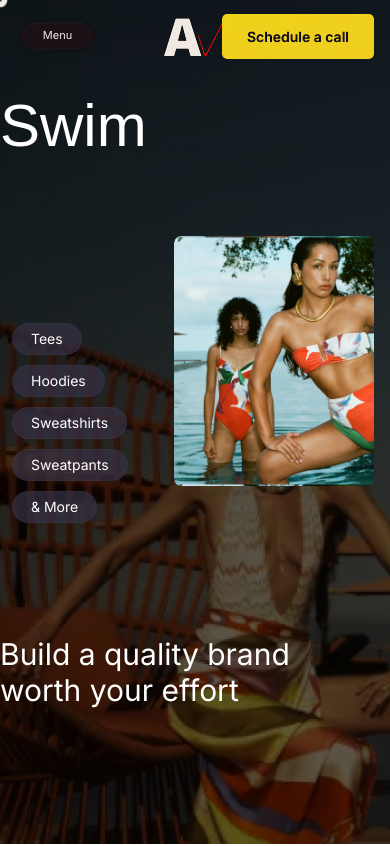
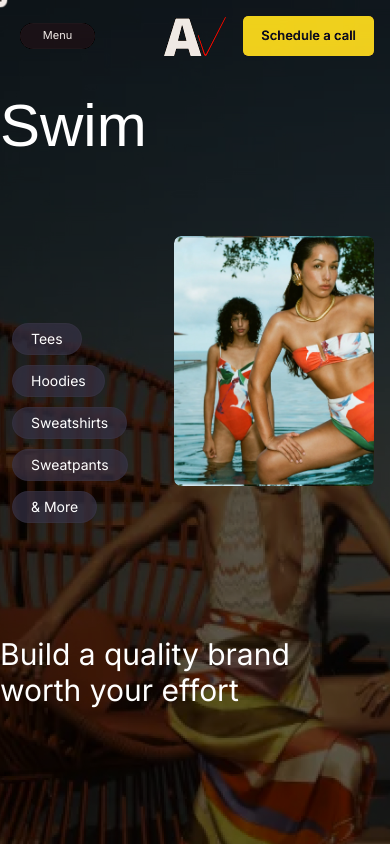
Before and after one commit to jitprosen360/AV-Frontend, a Next.js app: page /swimPage in a window 390 px wide. Shown: the top 846 px of the page. Built offline with nearby package versions, Linux system fonts and the light colour scheme; a web font is replaced by a local one.

Commit message:
responsive animation done

```diff
--- a/src/app/globals.css
+++ b/src/app/globals.css
@@ -1583,13 +1583,13 @@ body a:hover .custom-cursor .inner-dot,
   transition: border 0.3s ease;
 }
 
-.schdule {
-  padding: 12px 25px;
+.schduleSM {
+  padding: 10px 18px;
   border-radius: 5px;
   background-color: #FFE700;
   color: #000;
   font-weight: 600;
-  font-size: 14px;
+  font-size: 13px;
 }
 
 .leftPanel {
@@ -2498,6 +2498,15 @@ body {
     font-size: 74px;
   }
 
+  .lg\:schdule {
+    padding: 12px 25px;
+    border-radius: 5px;
+    background-color: #FFE700;
+    color: #000;
+    font-weight: 600;
+    font-size: 14px;
+  }
+
   .lg\:compresCover {
     width: 400px;
     height: 500px;
--- a/src/app/input.css
+++ b/src/app/input.css
@@ -183,9 +183,18 @@ body {
     color: #000;
     font-weight: 600;
     font-size: 14px;
+  }
+
+  .schduleSM {
+    padding: 10px 18px;
+    border-radius: 5px;
+    background-color: #FFE700;
+    color: #000;
+    font-weight: 600;
+    font-size: 13px;
+  }
 
 
-  }
 
   .leftPanel {
     height: 100vh;
--- a/src/app/menu.js
+++ b/src/app/menu.js
@@ -51,9 +51,11 @@ const MenuAnimation = () => {
     }, {
       delay: 1.1, marginLeft: '15px', duration: 1, ease: "power4.out",
     });
+
     gsap.fromTo('.cornerShowcase',
       { display: 'none' },
       { delay: 1.5, display: 'block' });
+
     gsap.to('.openMenubtn', {
       opacity: 0,
       duration: 0.5,
@@ -109,6 +111,8 @@ const MenuAnimation = () => {
     gsap.fromTo('.leftPanel2',
       { marginLeft: '15px', },
       { delay: 0.2, marginLeft: '-250px', duration: 0.4, });
+
+
     gsap.to('.closeMenubtn', {
       opacity: 0,
       duration: 0.5,
@@ -153,6 +157,17 @@ const MenuAnimation = () => {
       delay: 0.5, zIndex: '30', position: 'absolute', bottom: '0', height: '50vh', width: '100vw', backgroundColor: "#fff", duration: 1, ease: "power4.in",
     });
 
+    gsap.to('.openMenubtn', {
+      opacity: 0,
+      duration: 0.5,
+      onComplete: () => {
+        gsap.set('.openMenubtn', { display: 'none' });
+        gsap.set('.closeMenubtn', { display: 'block' });
+        gsap.to('.closeMenubtn', { opacity: 1, duration: 0.5 });
+      }
+    });
+
+
   }
 
   const closeMenuMobile = () => {
@@ -179,6 +194,18 @@ const MenuAnimation = () => {
     }, {
       delay: 0.5, zIndex: '30', position: 'absolute', bottom: '0', height: '0vh', width: '100vw', backgroundColor: "#fff", duration: 1.5, ease: "power3.out",
     });
+
+
+    gsap.to('.closeMenubtn', {
+      opacity: 0,
+      duration: 0.5,
+      onComplete: () => {
+        gsap.set('.closeMenubtn', { display: 'none' });
+        gsap.set('.openMenubtn', { display: 'block' });
+        gsap.to('.openMenubtn', { opacity: 1, duration: 0.5 });
+      }
+    });
+
 
   }
 
--- a/src/app/page.js
+++ b/src/app/page.js
@@ -104,7 +104,7 @@ export default function Home() {
           </Link>
               </div>
               <div className="absolute right-0 mr-4 h-12 flex items-center justify-center">
-                <a href="#" className="schdule">Schedule a call</a>
+              <a href="#" className="schduleSM lg:schdule">Schedule a call</a>
               </div>
             </div>
           </nav>
--- a/src/app/topNav.js
+++ b/src/app/topNav.js
@@ -188,6 +188,17 @@ function TopNav() {
       delay: 0.5, zIndex: '30', position: 'absolute', bottom: '0', height: '10vh', width: '100vw', backgroundColor: "#fff", duration: 1, ease: "power4.in",
     });
 
+    gsap.to('.openMenubtn', {
+      opacity: 0,
+      duration: 0.5,
+      onComplete: () => {
+        gsap.set('.openMenubtn', { display: 'none' });
+        gsap.set('.closeMenubtn', { display: 'block' });
+        gsap.to('.closeMenubtn', { opacity: 1, duration: 0.5 });
+      }
+    });
+
+
   }
 
   const closeMenuMobile = () => {
@@ -223,6 +234,17 @@ function TopNav() {
     }, {
       delay: 0.5, zIndex: '30', position: 'absolute', bottom: '0', height: '0vh', width: '100vw', backgroundColor: "#fff", duration: 1.5, ease: "power3.out",
     });
+
+    gsap.to('.closeMenubtn', {
+      opacity: 0,
+      duration: 0.5,
+      onComplete: () => {
+        gsap.set('.closeMenubtn', { display: 'none' });
+        gsap.set('.openMenubtn', { display: 'block' });
+        gsap.to('.openMenubtn', { opacity: 1, duration: 0.5 });
+      }
+    });
+
 
   }
 
@@ -274,7 +296,7 @@ function TopNav() {
           </Link>
               </div>
               <div className="absolute right-0 mr-4 h-12 flex items-center justify-center">
-                <a href="#" className="schdule">Schedule a call</a>
+                <a href="#" className="schduleSM lg:schdule">Schedule a call</a>
               </div>
             </div>
           </nav>
```
